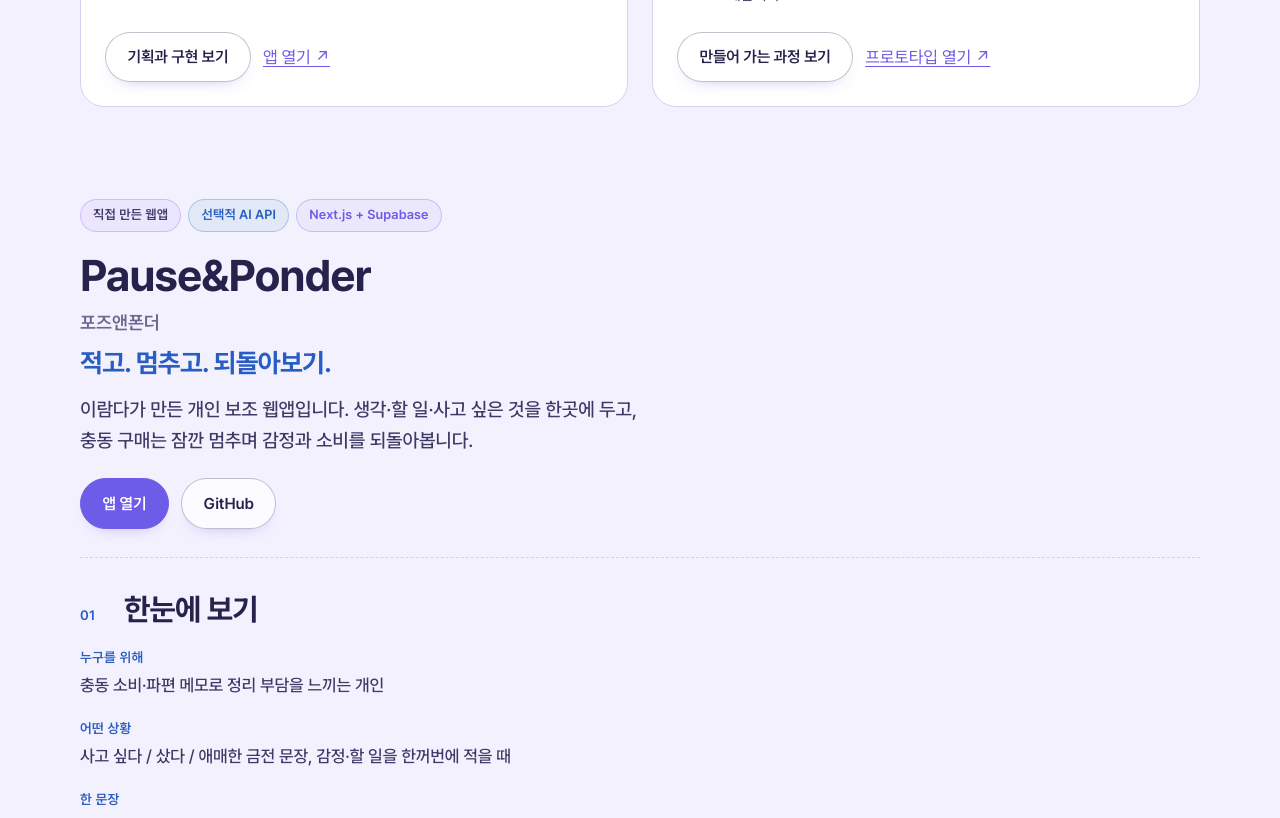
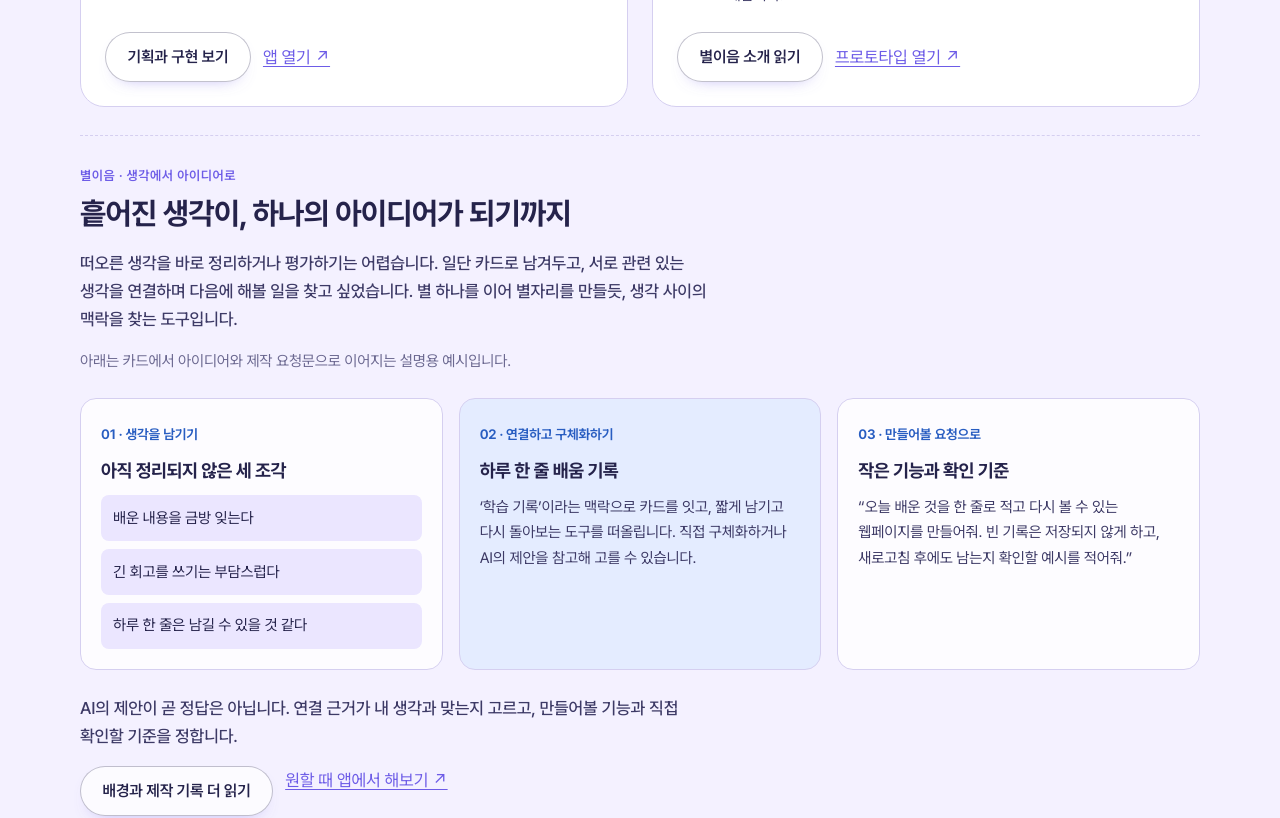
Before and after one commit to LamdaLee/Shaula, a Next.js app: page /case in a window 1280 px wide. Shown: the part 1040-1858 px from the top of the page. Built offline with nearby package versions, Linux system fonts and the light colour scheme.

Commit message:
Make Byeolieum overview readable inline before opening the app

```diff
--- a/src/app/case/byeolieum/page.tsx
+++ b/src/app/case/byeolieum/page.tsx
@@ -28,8 +28,9 @@ export default function ByeolieumCase() {
           작은 실험으로 이어가는 도구를 만들고 있습니다.
         </p>
         <div className="cta-row">
+          <Link className="btn" href="#byeolieum-story">소개부터 살펴보기</Link>
           <a
-            className="btn"
+            className="btn btn--ghost"
             href={site.byeolieum.demo}
             target="_blank"
             rel="noopener noreferrer"
@@ -49,7 +50,7 @@ export default function ByeolieumCase() {
           </Link>
         </div>
       </header>
-      <section className={styles.block}>
+      <section id="byeolieum-story" className={styles.block}>
         <h2 className={styles.h2}>왜 ‘별이음’일까?</h2>
         <p className={styles.body}>
           별 하나만 보면 점이지만, 서로 이어 보면 별자리가 됩니다. 떠오르는
--- a/src/app/case/case.module.css
+++ b/src/app/case/case.module.css
@@ -239,3 +239,13 @@
 .shot figure { margin: 0; }
 .shot summary { padding: .75rem; color: var(--violet); }
 .split { grid-template-columns: repeat(auto-fit, minmax(min(100%, 15rem), 1fr)); }
+
+.ideaJourney { display: grid; gap: 1rem; margin: 1.5rem 0; padding: 0; list-style: none; }
+.ideaJourney > li { min-width: 0; padding: 1.25rem; border: 1px solid var(--line); border-radius: var(--radius); background: color-mix(in srgb, white 80%, var(--paper)); }
+.ideaJourney > li:nth-child(2) { background: var(--sky); }
+.ideaJourney h3 { margin: .75rem 0; font-size: 1.15rem; }
+.ideaJourney p { margin-bottom: 0; color: var(--ink-soft); font-size: .95rem; }
+.journeyLabel { font-size: .85rem; font-weight: 650; color: var(--sky-ink); }
+.thoughts { display: grid; gap: .5rem; padding: 0; list-style: none; }
+.thoughts li { padding: .65rem .75rem; border-radius: .5rem; background: var(--paper-deep); font-size: .95rem; }
+@media (min-width: 900px) { .ideaJourney { grid-template-columns: repeat(3, 1fr); } }
--- a/src/app/case/page.tsx
+++ b/src/app/case/page.tsx
@@ -59,6 +59,38 @@ export default function CasePage() {
         </p>
         <ProjectCards />
       </header>
+      <section id="byeolieum" className={styles.block} aria-labelledby="byeolieum-title">
+        <p className="section__eyebrow">별이음 · 생각에서 아이디어로</p>
+        <h2 id="byeolieum-title" className={styles.h2}>흩어진 생각이, 하나의 아이디어가 되기까지</h2>
+        <p className={styles.body}>떠오른 생각을 바로 정리하거나 평가하기는 어렵습니다. 일단 카드로 남겨두고, 서로 관련 있는 생각을 연결하며 다음에 해볼 일을 찾고 싶었습니다. 별 하나를 이어 별자리를 만들듯, 생각 사이의 맥락을 찾는 도구입니다.</p>
+        <p className={styles.note}>아래는 카드에서 아이디어와 제작 요청문으로 이어지는 설명용 예시입니다.</p>
+        <ol className={styles.ideaJourney} aria-label="별이음 사용 흐름 예시">
+          <li>
+            <span className={styles.journeyLabel}>01 · 생각을 남기기</span>
+            <h3>아직 정리되지 않은 세 조각</h3>
+            <ul className={styles.thoughts}>
+              <li>배운 내용을 금방 잊는다</li>
+              <li>긴 회고를 쓰기는 부담스럽다</li>
+              <li>하루 한 줄은 남길 수 있을 것 같다</li>
+            </ul>
+          </li>
+          <li>
+            <span className={styles.journeyLabel}>02 · 연결하고 구체화하기</span>
+            <h3>하루 한 줄 배움 기록</h3>
+            <p>‘학습 기록’이라는 맥락으로 카드를 잇고, 짧게 남기고 다시 돌아보는 도구를 떠올립니다. 직접 구체화하거나 AI의 제안을 참고해 고를 수 있습니다.</p>
+          </li>
+          <li>
+            <span className={styles.journeyLabel}>03 · 만들어볼 요청으로</span>
+            <h3>작은 기능과 확인 기준</h3>
+            <p>“오늘 배운 것을 한 줄로 적고 다시 볼 수 있는 웹페이지를 만들어줘. 빈 기록은 저장되지 않게 하고, 새로고침 후에도 남는지 확인할 예시를 적어줘.”</p>
+          </li>
+        </ol>
+        <p className={styles.body}>AI의 제안이 곧 정답은 아닙니다. 연결 근거가 내 생각과 맞는지 고르고, 만들어볼 기능과 직접 확인할 기준을 정합니다.</p>
+        <div className="cta-row">
+          <Link className="btn btn--ghost" href="/case/byeolieum">배경과 제작 기록 더 읽기</Link>
+          <a href={site.byeolieum.demo} target="_blank" rel="noopener noreferrer">원할 때 앱에서 해보기 ↗</a>
+        </div>
+      </section>
       <header id="pause-ponder" className="page-header">
         <Reveal tone="scale">
           <div className={styles.badges}>
--- a/src/app/page.tsx
+++ b/src/app/page.tsx
@@ -36,7 +36,7 @@ export default function HomePage() {
         <p className="section__eyebrow">직접 만들고, 설명하고, 확인합니다</p>
         <h2 id="work-title" className="section__title">지금 하고 있는 일</h2>
         <dl className={styles.workList}>
-          <div><dt>만들기</dt><dd>Pause &amp; Ponder와 별이음을 직접 만들고 개선합니다.</dd></div>
+          <div><dt>만들기</dt><dd><Link href="/case#pause-ponder">Pause &amp; Ponder</Link>와 <Link href="/case#byeolieum">별이음</Link>을 직접 만들고 개선합니다.</dd></div>
           <div><dt>설명하기</dt><dd>케이크 만들기처럼 익숙한 경험으로 프로그래밍을 풀어봅니다.</dd></div>
           <div><dt>확인하기</dt><dd>AI가 제안한 기능을 직접 사용하고, 필요한 방향으로 고칩니다.</dd></div>
         </dl>
--- a/src/components/ProjectCards.tsx
+++ b/src/components/ProjectCards.tsx
@@ -83,8 +83,8 @@ export function ProjectCards() {
             </dd>
           </dl>
           <div className="cta-row">
-            <Link className="btn btn--ghost" href="/case/byeolieum">
-              만들어 가는 과정 보기
+            <Link className="btn btn--ghost" href="/case#byeolieum">
+              별이음 소개 읽기
             </Link>
             <a
               href={site.byeolieum.demo}
```
Also changed, not shown: 1 other file (tests, documents, lock files or other folders).
